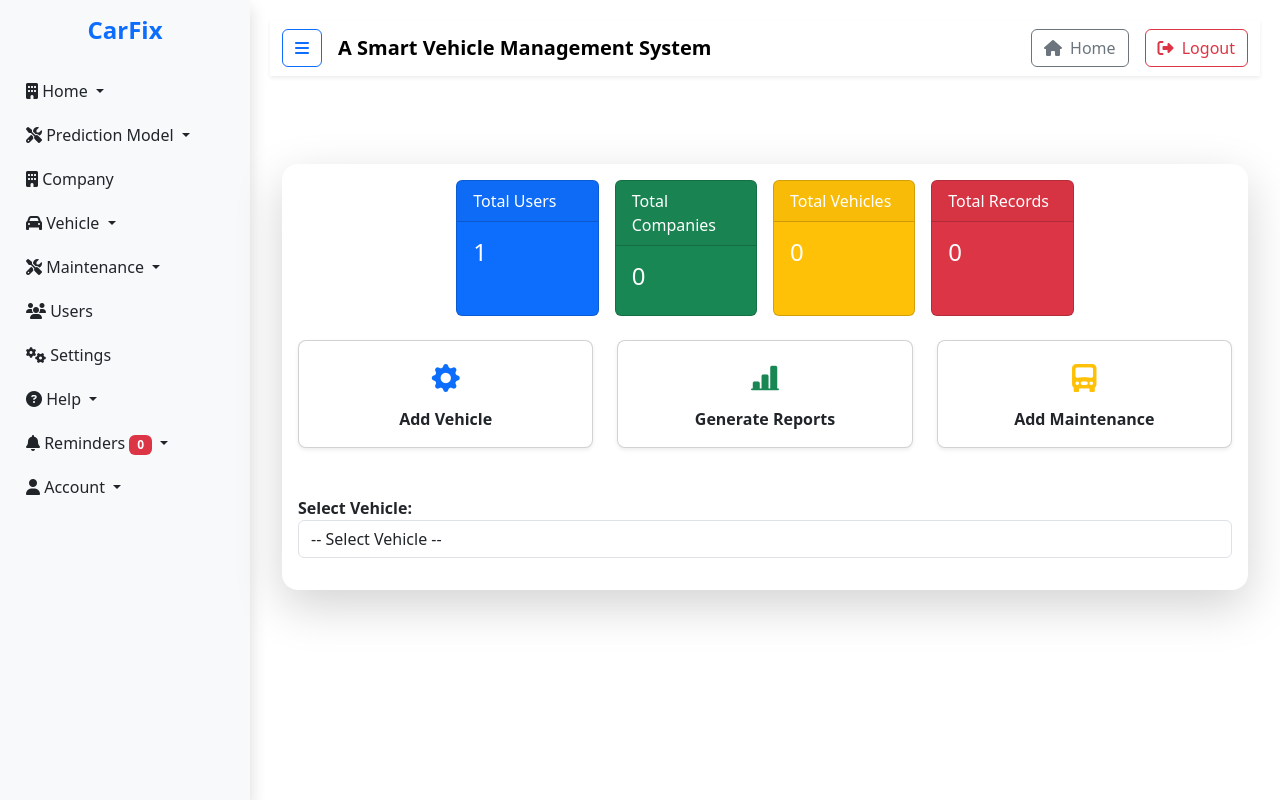
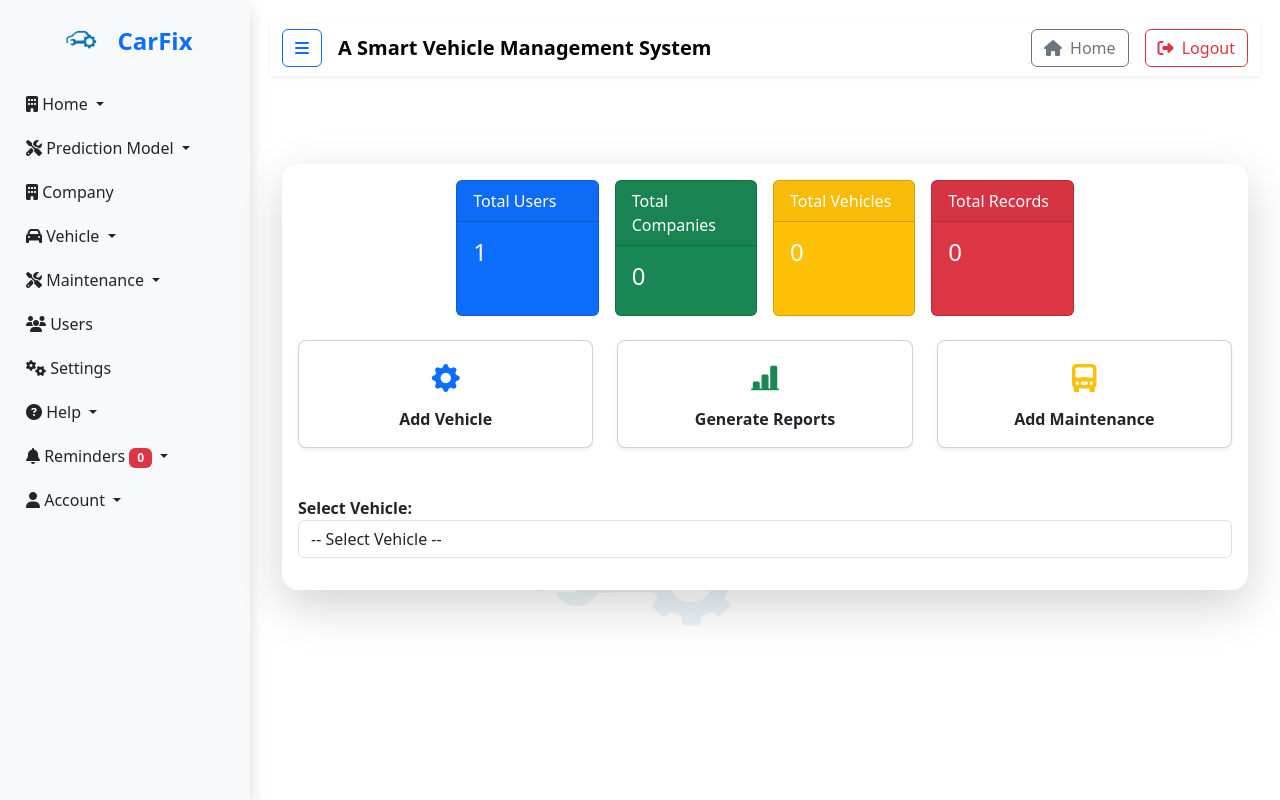
Before and after one commit to ticTechtoee/SVMS, a Django app: page / in a window 1280 px wide. Run offline with Django 5.2, Linux system fonts and the light colour scheme; the visitor is signed in with stand-in values (Sample User, id 1); data comes from the database, SQL or seed files in the repository; data that the repository does not hold is empty.

Commit message:
Updated Logo

```diff
--- a/SVMS/static/assets/css/style.css
+++ b/SVMS/static/assets/css/style.css
@@ -2,6 +2,7 @@
 body {
     display: flex;
 }
+
 #sidebar {
     min-width: 250px;
     max-width: 250px;
--- a/accountApp/templates/accountApp/login.html
+++ b/accountApp/templates/accountApp/login.html
@@ -1,5 +1,6 @@
 <!DOCTYPE html>
 <html lang="en">
+{% load static %}
 <head>
     <meta charset="UTF-8">
     <title>Login</title>
--- a/companyApp/templates/companyApp/create_company.html
+++ b/companyApp/templates/companyApp/create_company.html
@@ -10,6 +10,7 @@
                     <h4>Create a New Company</h4>
                 </div>
                 <div class="card-body">
+
                     <form method="POST">
                         {% csrf_token %}
 
--- a/dashboardApp/templates/dashboardApp/admin_dashboard.html
+++ b/dashboardApp/templates/dashboardApp/admin_dashboard.html
@@ -1,4 +1,5 @@
 {% extends 'base.html' %}
+{% load static %}
 {% block content %}
 
 <!-- Greeting Section -->
@@ -13,6 +14,7 @@
 <div class="container mt-4">
     <div class="card shadow-lg border-0 rounded-4">
         <div class="card-body">
+
 
             <!-- Summary Stats - All in One Row -->
             <div class="row gy-3 gx-3 justify-content-center">
--- a/predictionApp/views.py
+++ b/predictionApp/views.py
@@ -25,7 +25,7 @@ def load_data():
 
     data = []
     for record in records:
-        data.append([record.vehicle.id, record.mileage_at_service, record.maintenance_category.id])
+        data.append([record.vehicle.id, record.mileage_at_service, record.maintenance_type.id])
 
     df = pd.DataFrame(data, columns=["vehicle_id", "mileage", "category"])
 
--- a/templates/base.html
+++ b/templates/base.html
@@ -13,10 +13,31 @@
     <link rel="stylesheet" href="{% static '/assets/css/style.css' %}">
     <link href="https://cdn.jsdelivr.net/npm/bootstrap-icons@1.10.5/font/bootstrap-icons.css" rel="stylesheet">
 
+    <style>
+        .background-logo-global {
+            position: fixed;
+            bottom: 50px; /* Increased spacing from the bottom */
+            left: 50%;
+            transform: translateX(-50%);
+            width: 350px;
+            height: 350px;
+            background: url("{% static 'assets/images/logo.png' %}") no-repeat center center;
+            background-size: contain;
+            opacity: 0.08; /* Make it slightly more visible */
+            z-index: 1;
+            pointer-events: none;
+        }
+
+        #content {
+            position: relative;
+            z-index: 10;
+        }
+    </style>
 
 </head>
 
 <body>
+    <div class="background-logo-global"></div>
 
     {% include 'navbar.html' %}
 
--- a/templates/navbar.html
+++ b/templates/navbar.html
@@ -1,8 +1,12 @@
+{% load static %}
 <!-- Sidebar Navigation -->
 <nav id="sidebar" class="d-flex flex-column bg-light shadow vh-100 p-3">
-    <div class="text-center mb-3">
-        <h4 class="fw-bold text-primary">CarFix</h4>
+
+    <div class="text-center mb-3 d-flex align-items-center justify-content-center">
+        <img src="{% static 'assets/images/logo.png' %}" alt="CarFix Logo" style="width: 50px; height: auto; margin-right: 10px;">
+        <h4 class="fw-bold text-primary mb-0">CarFix</h4>
     </div>
+
 
     <ul class="nav flex-column">
 
```
Also changed, not shown: SVMS/static/assets/images/logo.png (added), static/assets/images/logo.png (added), 1 other file.
